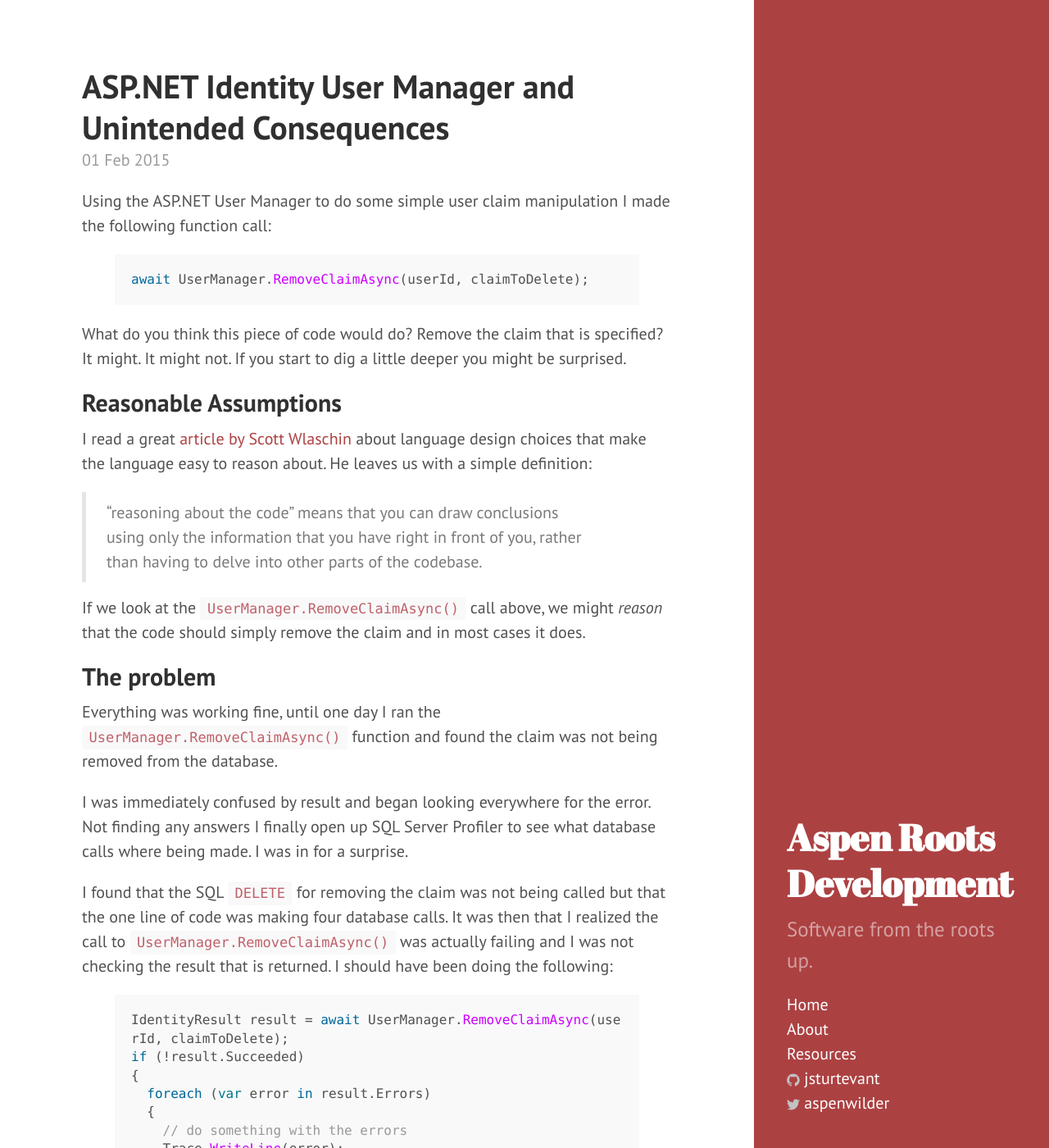
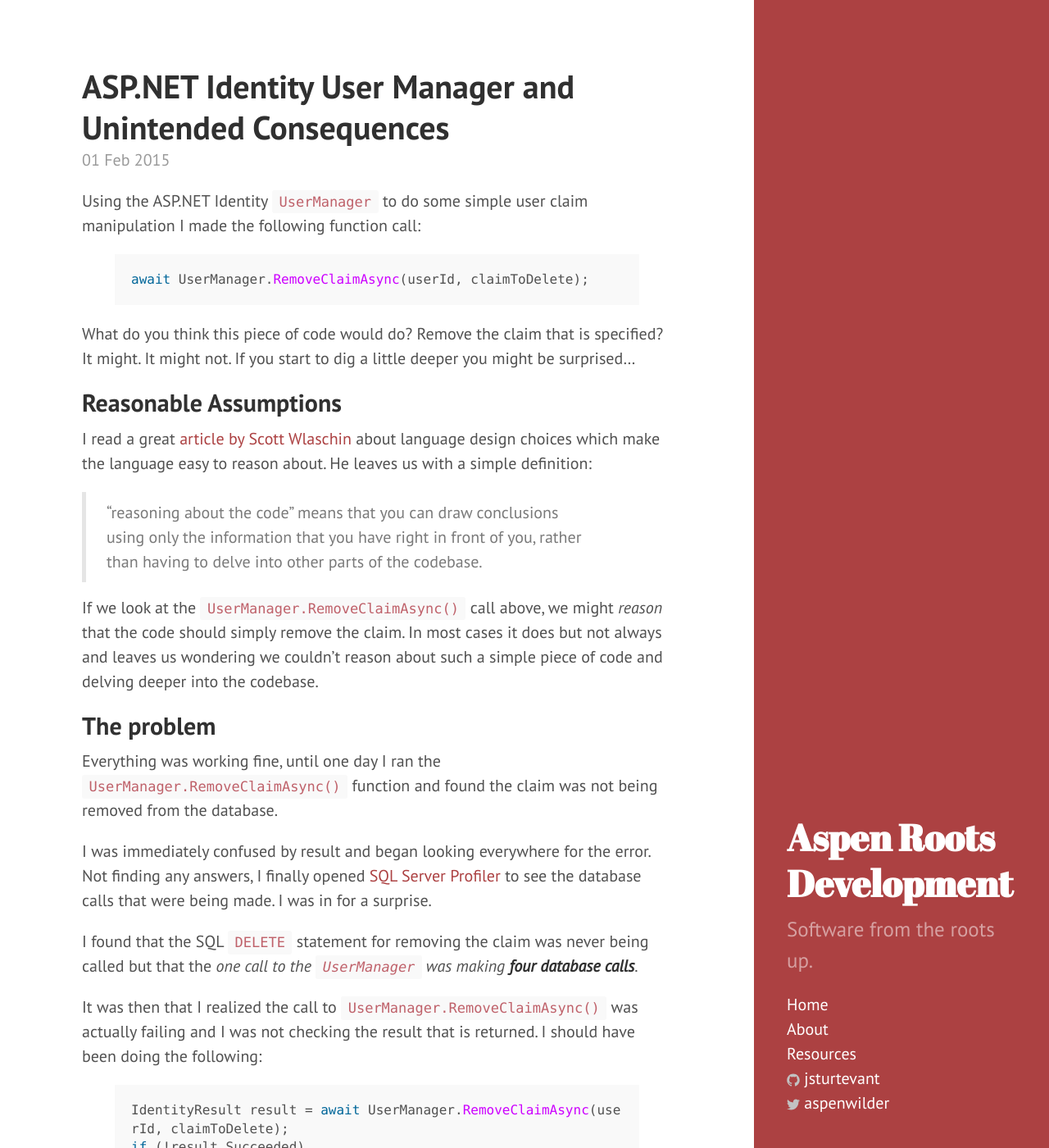
Before and after one commit to jsturtevant/jsturtevant.github.io, a Jekyll site: the page built from _posts/2015-02-01-aspnet-identity-user-manager-unintended-consequences.markdown, in a window 1280 px wide and 1400 px high. Shown: the whole window at 82% size. Built offline with Jekyll 4.4.1, drawn with Linux system fonts in a browser that asks for light colours; Markdown is read by kramdown in place of the engine named in the settings; comment, search, counter and statistics services are not loaded; some of the changed text lies outside the part shown.

Commit message:
final draft

````diff
--- a/_posts/2015-02-01-aspnet-identity-user-manager-unintended-consequences.markdown
+++ b/_posts/2015-02-01-aspnet-identity-user-manager-unintended-consequences.markdown
@@ -7,27 +7,29 @@ categories:
   - csharp
 ---
 
-Using the ASP.NET User Manager to do some simple user claim manipulation I made the following function call:
+Using the ASP.NET Identity ```UserManager``` to do some simple user claim manipulation I made the following function call:
 
 {% highlight csharp %}
 await UserManager.RemoveClaimAsync(userId, claimToDelete);
 {% endhighlight %}
 
-What do you think this piece of code would do?  Remove the claim that is specified?  It might.  It might not.  If you start to dig a little deeper you might be surprised.
+What do you think this piece of code would do?  Remove the claim that is specified?  It might.  It might not.  If you start to dig a little deeper you might be surprised...
 
 ## Reasonable Assumptions
-I read a great [article by Scott Wlaschin](http://fsharpforfunandprofit.com/posts/is-your-language-unreasonable/?imm_mid=0cbe3f&cmp=em-prog-na-na-newsltr_20150131) about language design choices that make the language easy to reason about.  He leaves us with a simple definition:
+I read a great [article by Scott Wlaschin](http://fsharpforfunandprofit.com/posts/is-your-language-unreasonable/?imm_mid=0cbe3f&cmp=em-prog-na-na-newsltr_20150131) about language design choices which make the language easy to reason about.  He leaves us with a simple definition:
 
 > "reasoning about the code" means that you can draw conclusions using only the information that you have right in front of you, rather than having to delve into other parts of the codebase.
 
-If we look at the ```UserManager.RemoveClaimAsync()``` call above, we might *reason* that the code should simply remove the claim and in most cases it does.
+If we look at the ```UserManager.RemoveClaimAsync()``` call above, we might *reason* that the code should simply remove the claim. In most cases it does but not always and leaves us wondering we couldn't reason about such a simple piece of code and delving deeper into the codebase.
 
 ## The problem
 Everything was working fine, until one day I ran the ```UserManager.RemoveClaimAsync()``` function and found the claim was not being removed from the database.
 
-I was immediately confused by result and began looking everywhere for the error. Not finding any answers I finally open up SQL Server Profiler to see what database calls where being made.  I was in for a surprise.
+I was immediately confused by result and began looking everywhere for the error. Not finding any answers, I finally opened [SQL Server Profiler](https://msdn.microsoft.com/en-us/library/ms181091.aspx) to see the database calls that were being made.  I was in for a surprise.
 
-I found that the SQL ```DELETE``` for removing the claim was not being called but that the one line of code was making four database calls.  It was then that I realized the call to ```UserManager.RemoveClaimAsync()``` was actually failing and I was not checking the result that is returned.  I should have been doing the following:
+I found that the SQL ```DELETE``` statement for removing the claim was never being called but that the *one call to the ```UserManager``` was making* ***four database calls***.
+
+It was then that I realized the call to ```UserManager.RemoveClaimAsync()``` was actually failing and I was not checking the result that is returned.  I should have been doing the following:
 
 {% highlight csharp %}
 IdentityResult result = await UserManager.RemoveClaimAsync(userId, claimToDelete);
@@ -63,16 +65,11 @@ public static ApplicationUserManager Create(IdentityFactoryOptions<ApplicationUs
 
 The line ```RequireUniqueEmail = true``` looks innocuous but in reality is causing the error and failed claim deletion we uncovered above.
 
-That single line tells the UserManager to validate the user on almost every call.  So for our simple call to the ```UserManager```:
+That single line tells the ```UserManager``` to validate the user on almost every call.  So for our simple call to the ```UserManager``` we are actually *validating* the user *then* removing the claim.
 
-{% highlight csharp %}
-// notice I am now catching the return object so I can check for faliure later
-IdentityResult result = await UserManager.RemoveClaimAsync(userId, claimToDelete);
-{% endhighlight %}
+*In the case of a failure*, the result is **4 database calls** and a failed removal of the claims.  *When successful*, the claim is removed but it results in **6 database calls including an** ```UPDATE``` statement to the ```AspNetUsers``` table.  Why an update statement to the ```AspNetUsers```table when removing a claim?  Your guess is as good as mine.
 
-We are actually validating the user then removing the claim.  In the case of a failure this results in **4 database calls** and an failed removal of the claims.  When successful the claim is removed but it results in **6 database calls** *including an* ```UPDATE``` statement to the ```AspNetUsers``` table.  Why an update statement to the ```AspNetUsers```table when removing a claim?  Your guess is as good as mine.
-
-You can see all of the database calls by either by using [SQL Server Profiler](https://msdn.microsoft.com/en-us/library/ff650699.aspx) or adding a trace statement to your ```ApplicationDbContext``` but be forewarned you might not like what you find:
+You can see all of the database calls by either by using [SQL Server Profiler](https://msdn.microsoft.com/en-us/library/ff650699.aspx) or adding a trace statement to your ```ApplicationDbContext```. Be forewarned you might not like what you find:
 
 {% highlight csharp %}
 public class ApplicationDbContext : IdentityDbContext<ApplicationUser>
@@ -87,8 +84,10 @@ public class ApplicationDbContext : IdentityDbContext<ApplicationUser>
 {% endhighlight %}
 
 ## Conclusion
-There is a lot more happening behind the scene with the ```UserManger``` than what can be *reasoned* about at first glance.  When making a simple call to delete a claim we find that there is user validation and user update calls being made.
+There is a lot more happening behind the scene with the ```UserManger``` than can be *reasoned* about at first glance.  When making a simple call to delete a claim we find that there is user validation and user update calls being made.
 
-The immediate lesson I learned was that I need to check the return result from all the calls of the ```UserManager```.  It adds a lot of noise to the code but can be factored out into a helper class.  This experience also makes me ponder if a language should help a programmer by make sure they us the return result from a function.  Any thoughts?
+The immediate lesson I learned was that I need to check the return result from all the calls of the ```UserManager```.  It adds a lot of noise to the code but can be factored out into a helper class.
 
-This experience has also called to question the efficiency of the ```UserManager```.  There is a lot of chatter happening with the database to do even the simplest database calls.  For now I think it is providing enough value in making it easy to generate email code, user authentication, and second factor codes that I will have to deal with it.
+This experience has started to make me ponder if a language should help a programmer by make sure they use the return result from a function.  I will be paying attention to any times where I might have over looked the return result of a function.  Any thoughts?
+
+I must also call to question the efficiency of the ```UserManager```.  There is a lot of chatter happening with the database to do even the simplest database calls.  For now, I think it is providing enough value by making it easy to generate email code,  do user authentication, and generate second factor codes that I will have to deal with it.
````
